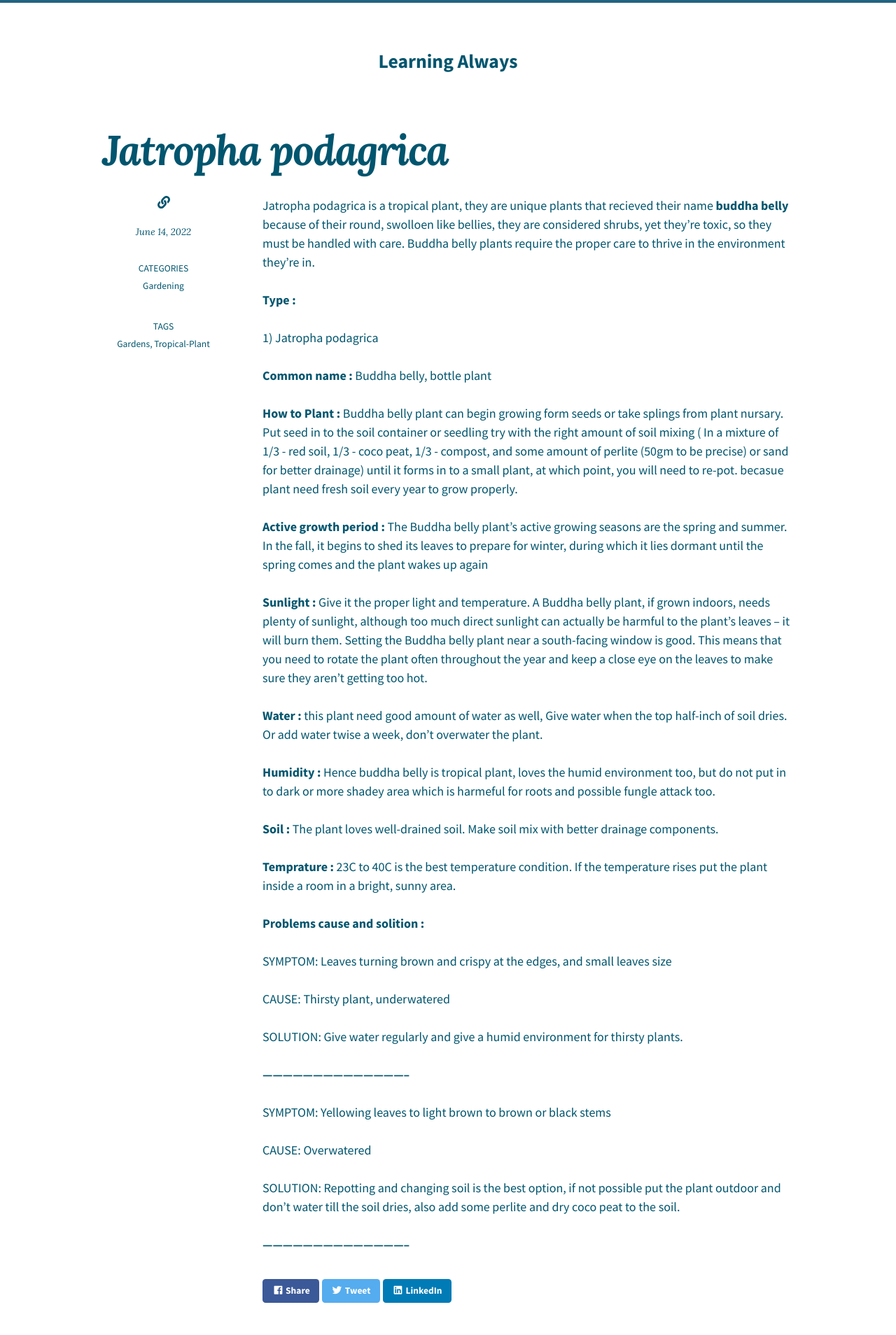
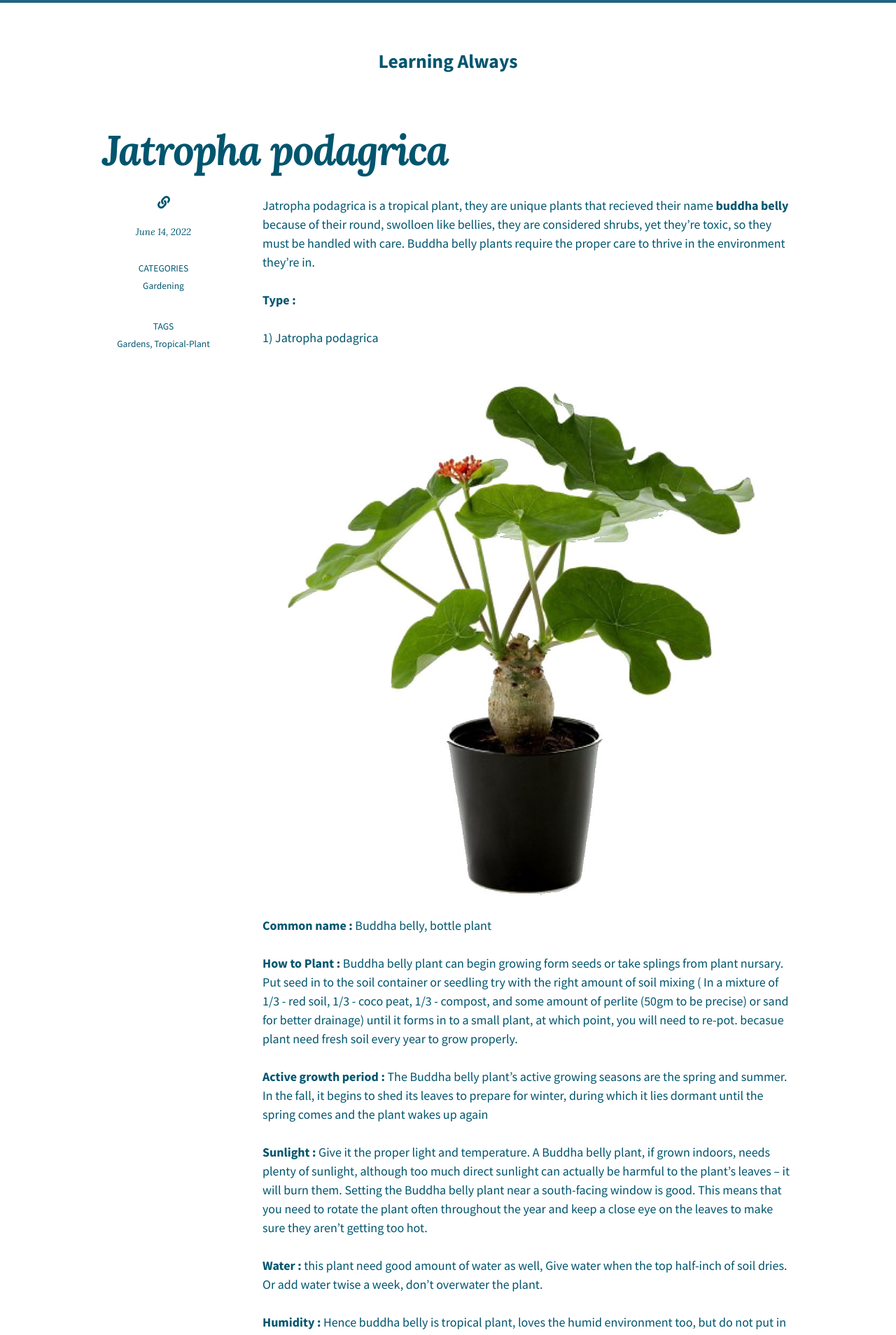
Before and after one commit to jankice/jankice.github.io, a Jekyll site: the page built from _posts/2022-06-14-Buddha_Belly.md, in a window 1280 px wide. Shown: the top 1908 px of the page at 70% size. Built offline with Jekyll 4.4.1, drawn with Linux system fonts in a browser that asks for light colours; nearby versions of some CDN libraries; comment, search, counter and statistics services are not loaded.

Commit message:
image buddha belly added

```diff
--- a/_posts/2022-06-14-Buddha_Belly.md
+++ b/_posts/2022-06-14-Buddha_Belly.md
@@ -15,6 +15,8 @@ Jatropha podagrica is a tropical plant, they are unique plants that recieved the
 **Type :**
 
 1) Jatropha podagrica
+
+![Photo 1: Jatropha podagrica](/assets/buddhabelly_1.jpeg)
 
 **Common name :** Buddha belly, bottle plant
 
```
Also changed, not shown: assets/buddhabelly_1.jpeg (added).
